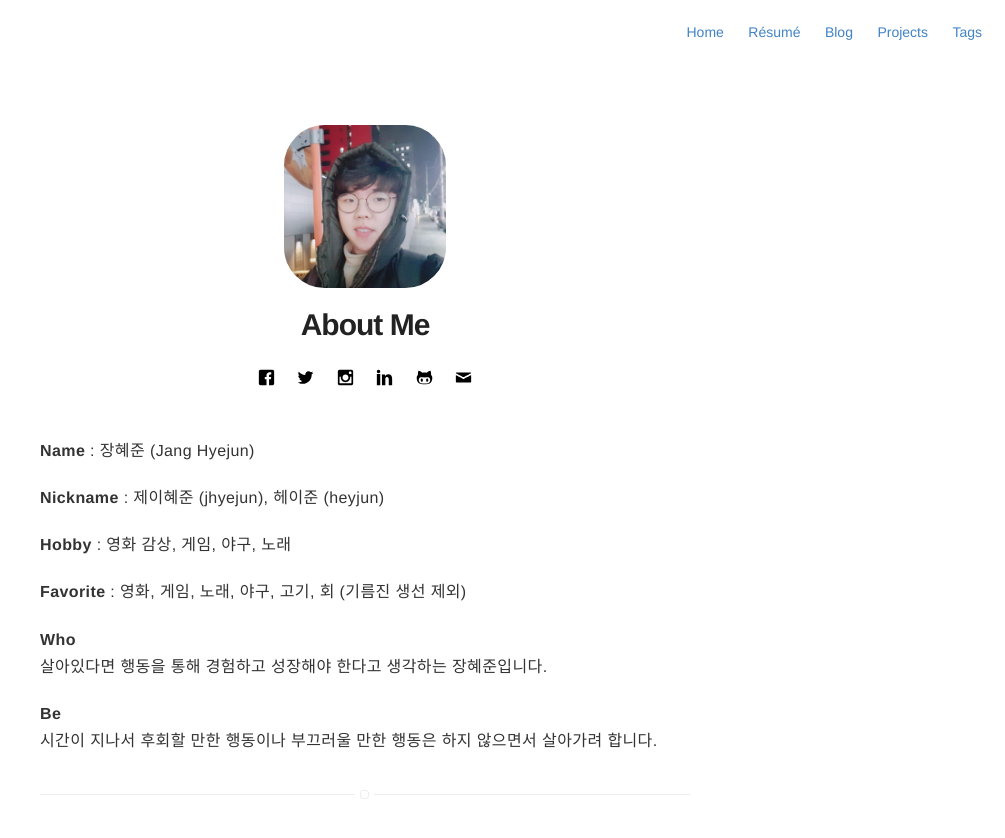
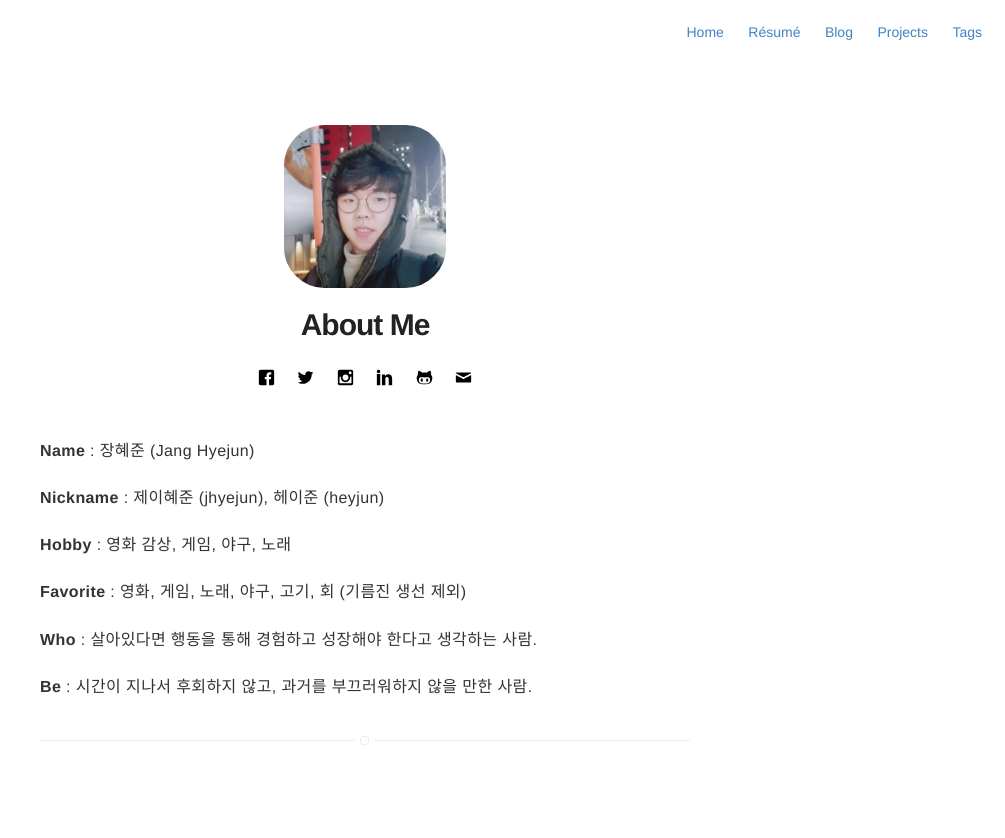
Before and after one commit to jhyejun/jhyejun.github.io, a Jekyll site: the page built from about.md, in a window 1280 px wide. Shown: the top 838 px of the page, without its empty margins (275-1280 px from the left). Built offline with Jekyll 4.4.1, drawn with Linux system fonts in a browser that asks for light colours.

Commit message:
Modify About page
- who, be 부분 수정

```diff
--- a/about.md
+++ b/about.md
@@ -17,10 +17,6 @@ layout: page
 
 **Favorite** : 영화, 게임, 노래, 야구, 고기, 회 (기름진 생선 제외)
 
-**Who**
-<br>
-살아있다면 행동을 통해 경험하고 성장해야 한다고 생각하는 장혜준입니다.<br>
+**Who** : 살아있다면 행동을 통해 경험하고 성장해야 한다고 생각하는 사람.<br>
 
-**Be**
-<br>
-시간이 지나서 후회할 만한 행동이나 부끄러울 만한 행동은 하지 않으면서 살아가려 합니다.
+**Be** : 시간이 지나서 후회하지 않고, 과거를 부끄러워하지 않을 만한 사람.
```
